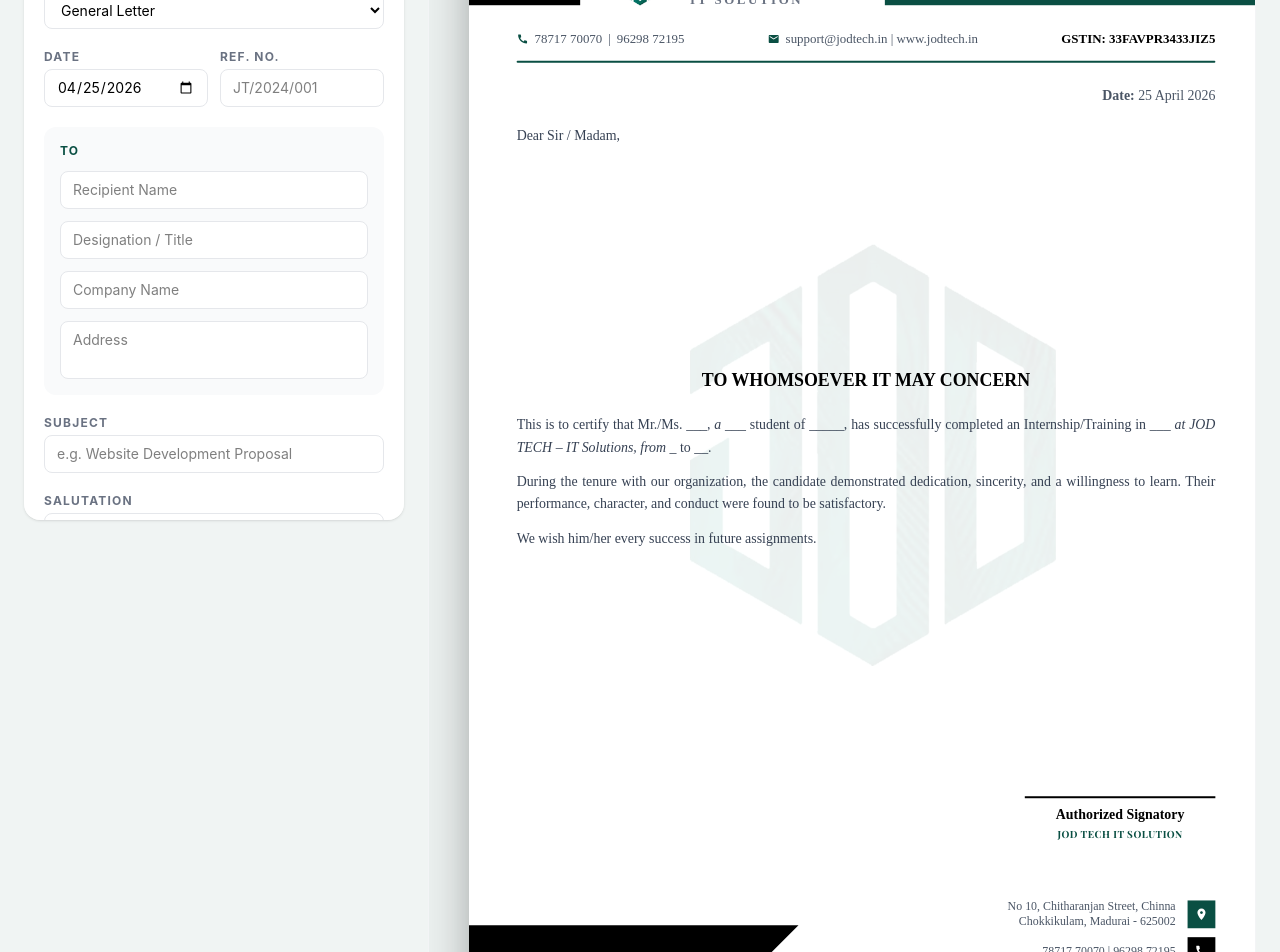
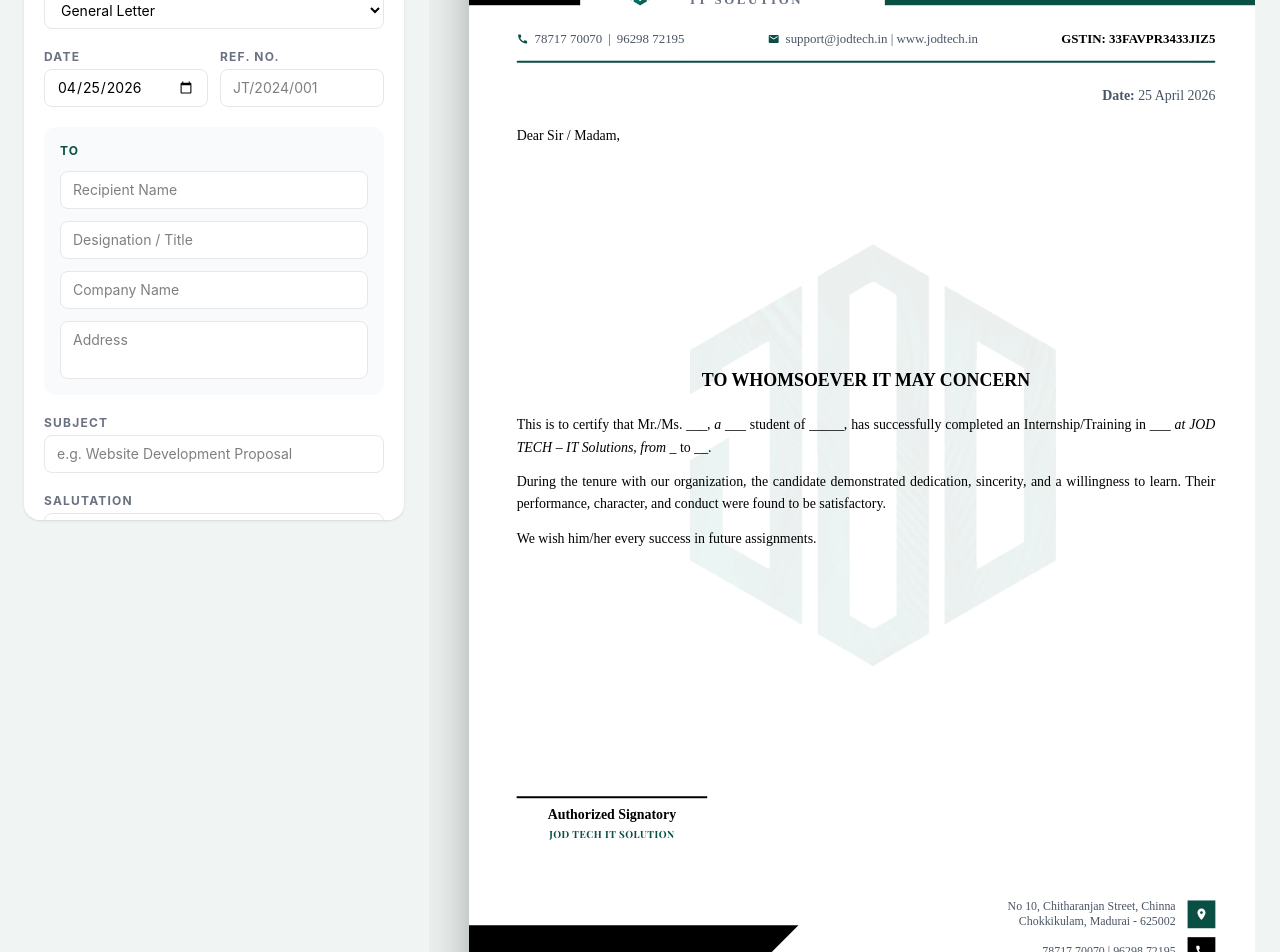
Before and after one commit to divi1127/letterpad, a React (Vite) app: page / in a window 1280 px wide. Shown: the part 260-1212 px from the top of the page. Built offline with nearby package versions, Linux system fonts and the light colour scheme.

Commit message:
first commit

```diff
--- a/src/App.jsx
+++ b/src/App.jsx
@@ -58,6 +58,12 @@
     heading: "TO WHOMSOEVER IT MAY CONCERN",
     salutation: "Dear Sir / Madam",
     body: relievingBody,
+  },
+  "Offer Letter": {
+    subject: "Offer Letter",
+    heading: "TO WHOMSOEVER IT MAY CONCERN",
+    salutation: "Dear Sir / Madam",
+    body: certBody,
   },
 };
 
--- a/src/components/TemplateOne.jsx
+++ b/src/components/TemplateOne.jsx
@@ -87,7 +87,7 @@
 
         {/* To */}
         {(toName || toCompany || toAddress) && (
-          <div className="mb-5 text-[14px] text-gray-700 leading-relaxed">
+          <div className="mb-5 text-[14px] text-black leading-relaxed">
             <p className="font-bold text-black text-[16px]">{toName}</p>
             {toTitle && <p className="text-gray-500">{toTitle}</p>}
             {toCompany && <p>{toCompany}</p>}
@@ -105,7 +105,7 @@
         )}
 
         {/* Salutation */}
-        {salutation && <p className="text-[14px] text-gray-700 mb-4">{salutation},</p>}
+        {salutation && <p className="text-[14px] text-black mb-4">{salutation},</p>}
 
         <div className="flex-grow flex flex-col justify-center">
           {/* Heading */}
@@ -118,7 +118,7 @@
           )}
 
           {/* Body */}
-          <div className="text-gray-700 space-y-3 leading-relaxed text-justify" style={{ fontSize: `${bodySize}px` }}>
+          <div className="text-black space-y-3 leading-relaxed text-justify" style={{ fontSize: `${bodySize}px` }}>
             {bodyParagraphs.length > 0
               ? bodyParagraphs.map((p, i) => <p key={i}>{renderBody(p)}</p>)
               : <p className="text-gray-300 italic">Your letter content will appear here...</p>
@@ -128,7 +128,16 @@
 
         {/* Signature */}
         <div className="mt-10 pb-4">
-          <div className="flex justify-end">
+          <div className="flex justify-between">
+            {letterType === "Offer Letter" && (
+              <div className="flex flex-col items-center">
+                <div className="w-48 border-t-2 border-black"></div>
+                <p className="text-[14px] mt-1.5 text-black font-bold">
+                  Acceptance Signature
+                </p>
+                <p className="text-[10px] text-gray-500">Candidate Name</p>
+              </div>
+            )}
             <div className="flex flex-col items-center">
               <div className="w-48 border-t-2 border-black"></div>
               <p className="text-[14px] mt-1.5 text-black font-bold">
--- a/src/components/TemplateTwo.jsx
+++ b/src/components/TemplateTwo.jsx
@@ -87,7 +87,7 @@
 
         {/* To */}
         {(toName || toCompany || toAddress) && (
-          <div className="mb-5 text-[14px] text-gray-700 leading-relaxed">
+          <div className="mb-5 text-[14px] text-black leading-relaxed">
             <p className="font-bold text-black text-[16px]">{toName}</p>
             {toTitle && <p className="text-gray-500">{toTitle}</p>}
             {toCompany && <p>{toCompany}</p>}
@@ -105,7 +105,7 @@
         )}
 
         {/* Salutation */}
-        {salutation && <p className="text-[14px] text-gray-700 ">{salutation},</p>}
+        {salutation && <p className="text-[14px] text-black ">{salutation},</p>}
 
         <div className="flex-grow flex flex-col justify-center -mt-25">
           {/* Heading */}
@@ -118,7 +118,7 @@
           )}
 
           {/* Body */}
-          <div className="text-gray-700 space-y-3 leading-relaxed text-justify" style={{ fontSize: `${bodySize}px` }}>
+          <div className="text-black space-y-3 leading-relaxed text-justify" style={{ fontSize: `${bodySize}px` }}>
             {bodyParagraphs.length > 0
               ? bodyParagraphs.map((p, i) => <p key={i}>{renderBody(p)}</p>)
               : <p className="text-gray-300 italic">Your letter content will appear here...</p>
@@ -128,7 +128,16 @@
 
         {/* Signature */}
         <div className="pb-[14px]">
-          <div className="flex justify-end">
+          <div className="flex justify-between">
+            {letterType === "Offer Letter" && (
+              <div className="flex flex-col items-center">
+                <div className="w-48 border-t-2 border-black"></div>
+                <p className="text-[14px] mt-1.5 text-black font-bold">
+                  Acceptance Signature
+                </p>
+                <p className="text-[10px] text-gray-500">Candidate Name</p>
+              </div>
+            )}
             <div className="flex flex-col items-center">
               <div className="w-48 border-t-2 border-black"></div>
               <p className="text-[14px] mt-1.5 text-black font-bold">
```
